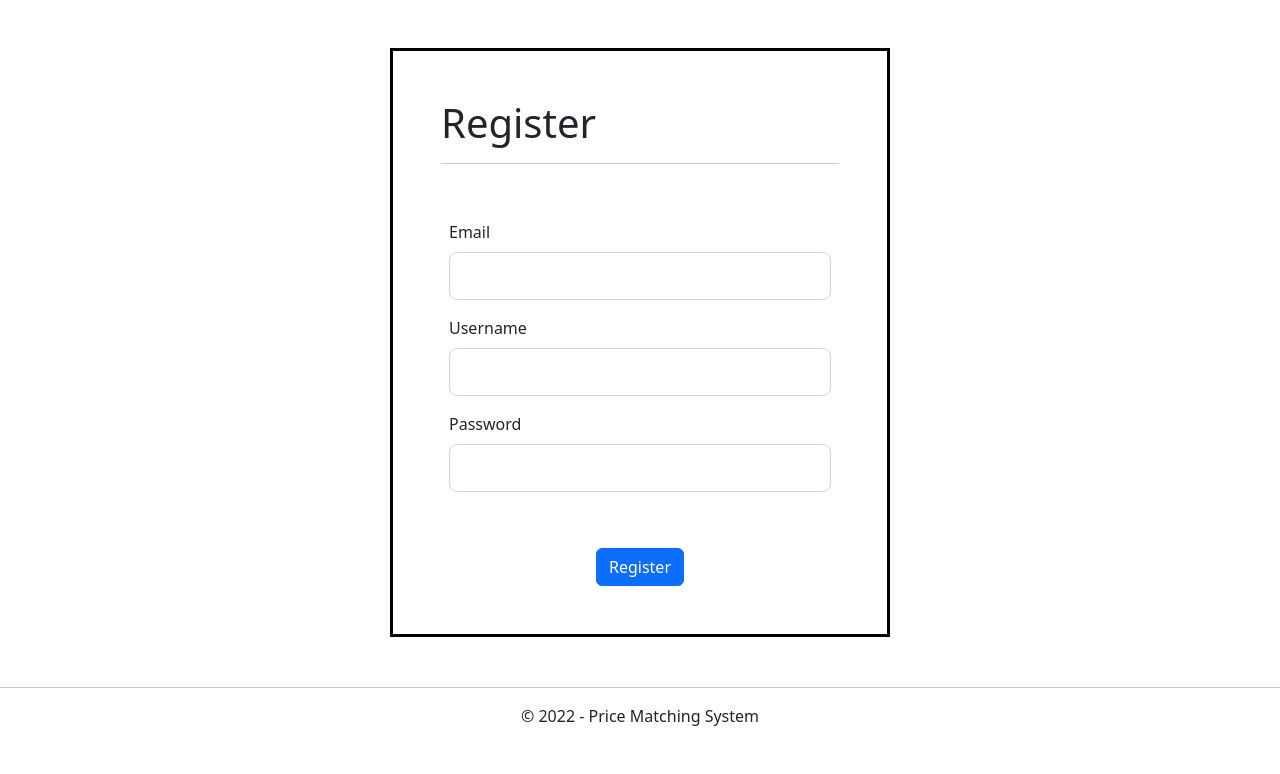
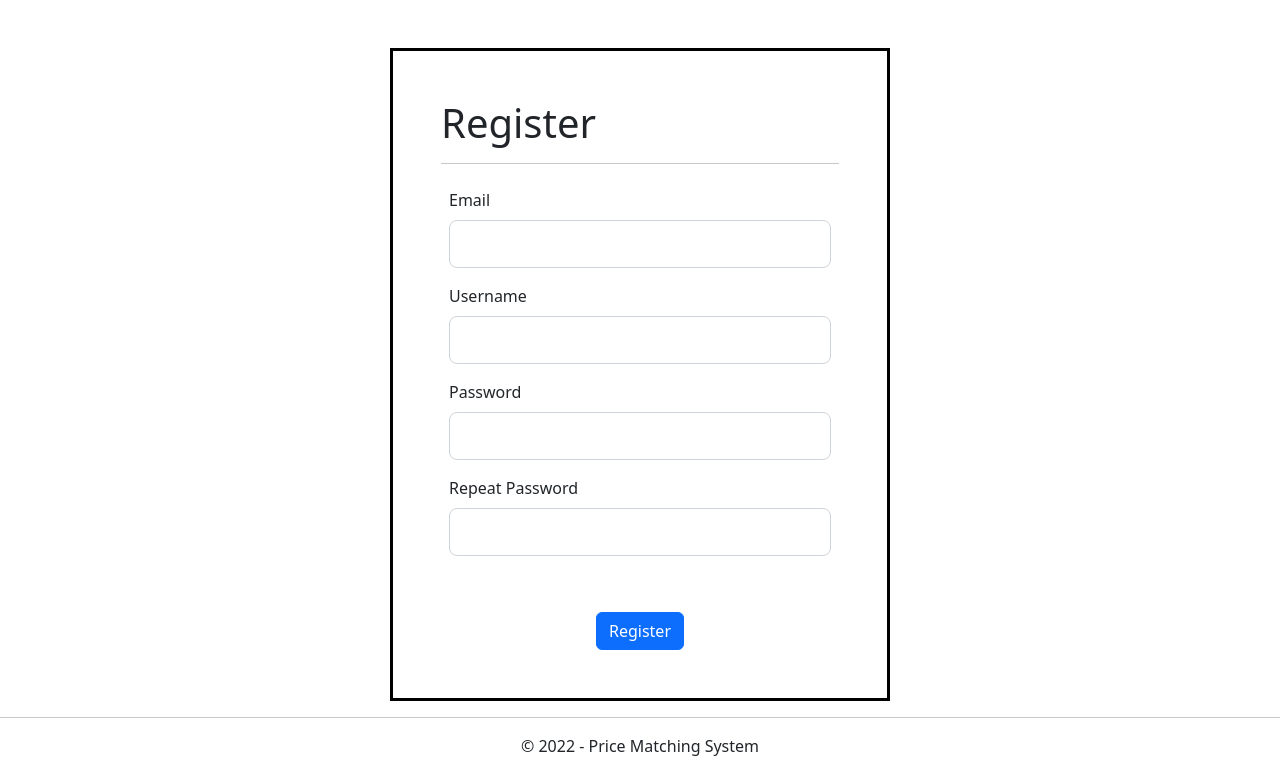
Before and after one commit to aynorway/price-matching-system, a Flask app: page /auth/register in a window 1280 px wide. Shown: the part 56-830 px from the top of the page. Before the commit the page ends 782 px from the top, so only its background shows below. Run offline with Flask 2, Linux system fonts and the light colour scheme.

Commit message:
feat: repeat password in register form

```diff
--- a/price_matching_system/auth.py
+++ b/price_matching_system/auth.py
@@ -46,6 +46,7 @@ def register():
     if request.method == "POST":
         username = request.form["username"]
         password = request.form["password"]
+        repeat_password = request.form["repeat_password"]
         email = request.form["email"]
 
         conn = get_conn()
@@ -58,6 +59,8 @@ def register():
             error = "Password is required."
         elif not email:
             error = "Email is required."
+        elif password != repeat_password:
+            error = "Passwords don't match."
 
         if error is None:
             try:
--- a/price_matching_system/templates/auth/login.html
+++ b/price_matching_system/templates/auth/login.html
@@ -10,7 +10,7 @@
             {% for mesg in get_flashed_messages() %}
             <div class="alert alert-danger" role="alert">{{ mesg }}</div>
             {% endfor %}
-            <div class="mx-auto mt-5 p-2">
+            <div class="mx-auto mt-2 p-2">
                 <label class="form-label" for="email">Email</label>
                 <input type="email" name="email" id="email" class="form-control form-control-lg" required>
             </div>
--- a/price_matching_system/templates/auth/register.html
+++ b/price_matching_system/templates/auth/register.html
@@ -10,7 +10,7 @@
             {% for mesg in get_flashed_messages() %}
             <div class="alert alert-danger" role="alert">{{ mesg }}</div>
             {% endfor %}
-            <div class="mx-auto mt-5 p-2">
+            <div class="mx-auto mt-2 p-2">
                 <label class="form-label" for="email">Email</label>
                 <input type="email" name="email" id="email" class="form-control form-control-lg" required>
             </div>
@@ -22,6 +22,10 @@
                 <label class="form-label" for="password">Password</label>
                 <input type="password" name="password" id="password" class="form-control form-control-lg" required>
             </div>
+            <div class="mx-auto p-2">
+                <label class="form-label" for="repeat_password">Repeat Password</label>
+                <input type="password" name="repeat_password" id="repeat_password" class="form-control form-control-lg" required>
+            </div>
             <div class="mx-auto mt-5 d-flex justify-content-center">
                 <button class="btn btn-primary" type="submit">Register</button>
             </div>
```
